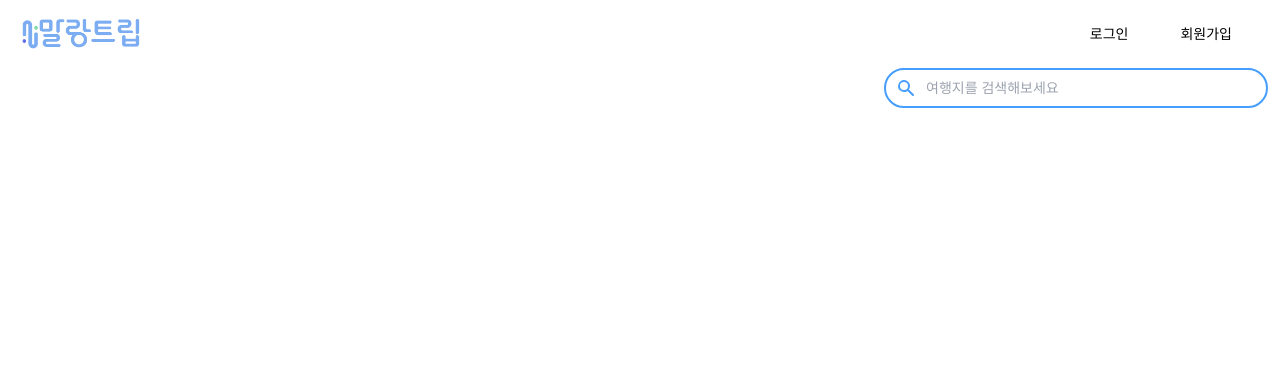
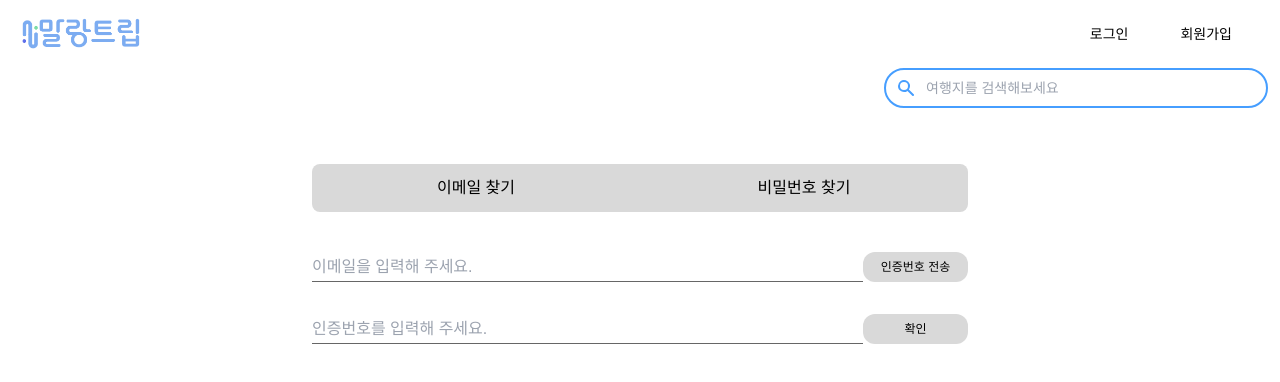
Before and after one commit to Mallang-Trip/Web, a React (Create React App) app: page /login/search/1 in a window 1280 px wide. Before the commit this address had no page. Shown: the top 382 px of the page. Built offline with nearby package versions, Linux system fonts and the light colour scheme.

Commit message:
fix: Separation Search Page

```diff
--- a/src/App.js
+++ b/src/App.js
@@ -4,6 +4,7 @@ import LandingPage from "./pages/LandingPage";
 import Header from "./components/Layout/Header";
 import BottomNav from "./components/Layout/BottomNav";
 import LoginPage from "./pages/LoginPage";
+import LoginSearchPage from "./pages/LoginSearchPage";
 
 function App() {
   return (
@@ -12,6 +13,7 @@ function App() {
       <Routes>
         <Route path="/" element={<LandingPage />} />
         <Route path="/login" element={<LoginPage />} />
+        <Route path="/login/search/:target" element={<LoginSearchPage />} />
       </Routes>
       <BottomNav />
     </React.Fragment>
--- a/src/components/Layout/Header.js
+++ b/src/components/Layout/Header.js
@@ -78,7 +78,7 @@ function Header() {
         <div className="items-center justify-between hidden w-full md:flex md:w-auto md:order-1">
           <button
             type="button"
-            onClick={() => setLogin(true)}
+            onClick={() => navigation("/login")}
             className={`${
               login ? "hidden" : "flex"
             } flex-row text-[#000000] font-medium rounded-lg text-sm px-5 py-2 text-center mr-3`}
@@ -102,7 +102,7 @@ function Header() {
             <li className="my-auto">
               <Link
                 to="/"
-                className="block flex flex-row py-2 pl-3 pr-4 text-white bg-primary rounded md:bg-transparent md:text-primary md:p-0"
+                className="flex flex-row py-2 pl-3 pr-4 text-white bg-primary rounded md:bg-transparent md:text-primary md:p-0"
               >
                 <BsChatFill className="mr-1 my-auto" /> 말랑톡
               </Link>
@@ -110,7 +110,7 @@ function Header() {
             <li className="my-auto">
               <Link
                 to="/"
-                className="block flex flex-row py-2 pl-3 pr-4 text-gray-900 rounded hover:bg-gray-100 md:hover:bg-transparent md:hover:text-primary md:p-0"
+                className="flex flex-row py-2 pl-3 pr-4 text-gray-900 rounded hover:bg-gray-100 md:hover:bg-transparent md:hover:text-primary md:p-0"
               >
                 <BsFillPeopleFill className="mr-1 my-auto" /> 커뮤니티
               </Link>
@@ -118,7 +118,7 @@ function Header() {
             <li className="my-auto">
               <Link
                 to="/"
-                className="block flex flex-row py-2 pl-3 pr-4 text-gray-900 rounded hover:bg-gray-100 md:hover:bg-transparent md:hover:text-primary md:p-0"
+                className="flex flex-row py-2 pl-3 pr-4 text-gray-900 rounded hover:bg-gray-100 md:hover:bg-transparent md:hover:text-primary md:p-0"
               >
                 <BsFillSuitHeartFill className="mr-1 my-auto" /> 찜
               </Link>
--- a/src/components/LoginPage/Searchbuttons.js
+++ b/src/components/LoginPage/Searchbuttons.js
@@ -1,13 +1,19 @@
 import React from "react";
+import { useNavigate } from "react-router-dom";
 
-function Searchbuttons(props) {
+function Searchbuttons() {
+  const navigation = useNavigate();
+
   return (
     <div className="text-sm text-[#666666] mx-auto m-5 flex justify-center">
-      <button type="button" onClick={() => props.setMode("SEARCH_EMAIL")}>
+      <button type="button" onClick={() => navigation("/login/search/email")}>
         이메일 찾기
       </button>
       <span className="mx-1">|</span>
-      <button type="button" onClick={() => props.setMode("SEARCH_PASSWORD")}>
+      <button
+        type="button"
+        onClick={() => navigation("/login/search/password")}
+      >
         비밀번호 찾기
       </button>
     </div>
--- a/src/components/LoginPage/SearchComplete.js
+++ b/src/components/LoginSearchPage/SearchComplete.js
@@ -4,20 +4,16 @@ import { useNavigate } from "react-router-dom";
 function SearchComplete(props) {
   const navigation = useNavigate();
 
-  const goLogin = () => {
-    props.setMode("LOGIN");
-    props.setCompleteSearch(false);
-  };
-
-  const goHome = () => navigation("/");
+  const goLogin = () => navigation("/login", { replace: true });
+  const goHome = () => navigation("/", { replace: true });
 
   return (
     <div className="w-[656px] mx-auto mt-10">
       <div className="h-[50px] rounded-lg bg-primary text-white text-center flex flex-col justify-center">
-        {props.mode === "SEARCH_PASSWORD" ? "비밀번호 찾기" : "이메일 찾기"}
+        {props.mode === "password" ? "비밀번호 찾기" : "이메일 찾기"}
       </div>
       <div className="h-[200px] text-center flex flex-col justify-center text-[#666666]">
-        {props.mode === "SEARCH_PASSWORD" ? (
+        {props.mode === "password" ? (
           <div>
             메일 발송이 완료되었습니다.
             <br />
--- a/src/components/LoginPage/SearchEmail.js
+++ b/src/components/LoginSearchPage/SearchEmail.js
@@ -1,6 +1,8 @@
-import React, { useEffect, useState } from "react";
+import React, { useEffect, useRef, useState } from "react";
 
 function SearchEmail(props) {
+  const phoneNumberInput = useRef();
+  const codeInput = useRef();
   const [phoneNumber, setPhoneNumber] = useState("");
   const [code, setCode] = useState("");
   const [codeTransmission, setCodeTransmission] = useState(false);
@@ -11,10 +13,15 @@ function SearchEmail(props) {
   const codeHandler = (e) => setCode(e.target.value);
 
   const sendCode = () => {
-    if (!phoneNumber) return alert("휴대전화번호를 입력해 주세요.");
+    if (!phoneNumber) {
+      alert("휴대전화번호를 입력해 주세요.");
+      return phoneNumberInput.current.focus();
+    }
 
     setCodeTransmission(true);
     setLimit(300);
+    codeInput.current.focus();
+
     if (!timer) {
       setTimer(
         setInterval(() => {
@@ -46,6 +53,7 @@ function SearchEmail(props) {
           className="w-full border-b border-[#666666] focus:outline-none focus:border-primary"
           value={phoneNumber}
           onChange={phoneNumberHandler}
+          ref={phoneNumberInput}
         />
         <button
           type="button"
@@ -62,6 +70,7 @@ function SearchEmail(props) {
           className="w-full border-b border-[#666666] focus:outline-none focus:border-primary"
           value={code}
           onChange={codeHandler}
+          ref={codeInput}
         />
         <button
           type="button"
--- a/src/components/LoginPage/SearchForm.js
+++ b/src/components/LoginSearchPage/SearchForm.js
@@ -5,7 +5,7 @@ import SearchEmail from "./SearchEmail";
 function SearchForm(props) {
   return (
     <div className="w-[656px] mx-auto mt-10">
-      {props.mode === "SEARCH_EMAIL" ? (
+      {props.mode === "email" ? (
         <SearchEmail setCompleteSearch={props.setCompleteSearch} />
       ) : (
         <SearchPassword setCompleteSearch={props.setCompleteSearch} />
--- a/src/components/LoginPage/SearchPassword.js
+++ b/src/components/LoginSearchPage/SearchPassword.js
@@ -1,6 +1,8 @@
-import React, { useEffect, useState } from "react";
+import React, { useEffect, useRef, useState } from "react";
 
 function SearchPassword(props) {
+  const emailInput = useRef();
+  const codeInput = useRef();
   const [email, setEmail] = useState("");
   const [code, setCode] = useState("");
   const [codeTransmission, setCodeTransmission] = useState(false);
@@ -11,10 +13,15 @@ function SearchPassword(props) {
   const codeHandler = (e) => setCode(e.target.value);
 
   const sendCode = () => {
-    if (!email) return alert("이메일을 입력해 주세요.");
+    if (!email) {
+      alert("이메일을 입력해 주세요.");
+      return emailInput.current.focus();
+    }
 
     setCodeTransmission(true);
     setLimit(300);
+    codeInput.current.focus();
+
     if (!timer) {
       setTimer(
         setInterval(() => {
@@ -46,6 +53,7 @@ function SearchPassword(props) {
           className="w-full border-b border-[#666666] focus:outline-none focus:border-primary"
           value={email}
           onChange={emailHandler}
+          ref={emailInput}
         />
         <button
           type="button"
@@ -62,6 +70,7 @@ function SearchPassword(props) {
           className="w-full border-b border-[#666666] focus:outline-none focus:border-primary"
           value={code}
           onChange={codeHandler}
+          ref={codeInput}
         />
         <button
           type="button"
--- a/src/components/LoginPage/SearchTab.js
+++ b/src/components/LoginSearchPage/SearchTab.js
@@ -10,17 +10,17 @@ function SearchTab(props) {
     <div className="w-[656px] mx-auto mt-10">
       <button
         className={`w-1/2 h-[48px] rounded-l-lg ${
-          props.mode === "SEARCH_EMAIL" ? SelectedStyle : NoneSelectedStyle
+          props.mode === "email" ? SelectedStyle : NoneSelectedStyle
         }`}
-        onClick={() => props.setMode("SEARCH_EMAIL")}
+        onClick={() => props.setMode("email")}
       >
         이메일 찾기
       </button>
       <button
         className={`w-1/2 h-[48px] rounded-r-lg ${
-          props.mode === "SEARCH_PASSWORD" ? SelectedStyle : NoneSelectedStyle
+          props.mode === "password" ? SelectedStyle : NoneSelectedStyle
         }`}
-        onClick={() => props.setMode("SEARCH_PASSWORD")}
+        onClick={() => props.setMode("password")}
       >
         비밀번호 찾기
       </button>
--- a/src/pages/LoginPage.js
+++ b/src/pages/LoginPage.js
@@ -1,35 +1,12 @@
-import React, { useState } from "react";
+import React from "react";
 import LoginForm from "../components/LoginPage/LoginForm";
 import Searchbuttons from "../components/LoginPage/Searchbuttons";
-import SearchTab from "../components/LoginPage/SearchTab";
-import SearchForm from "../components/LoginPage/SearchForm";
-import SearchComplete from "../components/LoginPage/SearchComplete";
 
 function LoginPage() {
-  const [mode, setMode] = useState("LOGIN");
-  const [completeSearch, setCompleteSearch] = useState(false);
-
   return (
     <div>
-      {completeSearch ? (
-        <>
-          <SearchComplete
-            mode={mode}
-            setMode={setMode}
-            setCompleteSearch={setCompleteSearch}
-          />
-        </>
-      ) : mode === "LOGIN" ? (
-        <>
-          <LoginForm />
-          <Searchbuttons setMode={setMode} />
-        </>
-      ) : (
-        <>
-          <SearchTab mode={mode} setMode={setMode} />
-          <SearchForm mode={mode} setCompleteSearch={setCompleteSearch} />
-        </>
-      )}
+      <LoginForm />
+      <Searchbuttons />
     </div>
   );
 }
--- /dev/null
+++ b/src/pages/LoginSearchPage.js
@@ -0,0 +1,28 @@
+import React, { useState } from "react";
+import { useParams } from "react-router-dom";
+import SearchComplete from "../components/LoginSearchPage/SearchComplete";
+import SearchTab from "../components/LoginSearchPage/SearchTab";
+import SearchForm from "../components/LoginSearchPage/SearchForm";
+
+function LoginSearchPage() {
+  const { target } = useParams();
+  const [mode, setMode] = useState(target);
+  const [completeSearch, setCompleteSearch] = useState(false);
+
+  return (
+    <div>
+      {completeSearch ? (
+        <>
+          <SearchComplete mode={mode} />
+        </>
+      ) : (
+        <>
+          <SearchTab mode={mode} setMode={setMode} />
+          <SearchForm mode={mode} setCompleteSearch={setCompleteSearch} />
+        </>
+      )}
+    </div>
+  );
+}
+
+export default LoginSearchPage;
```
